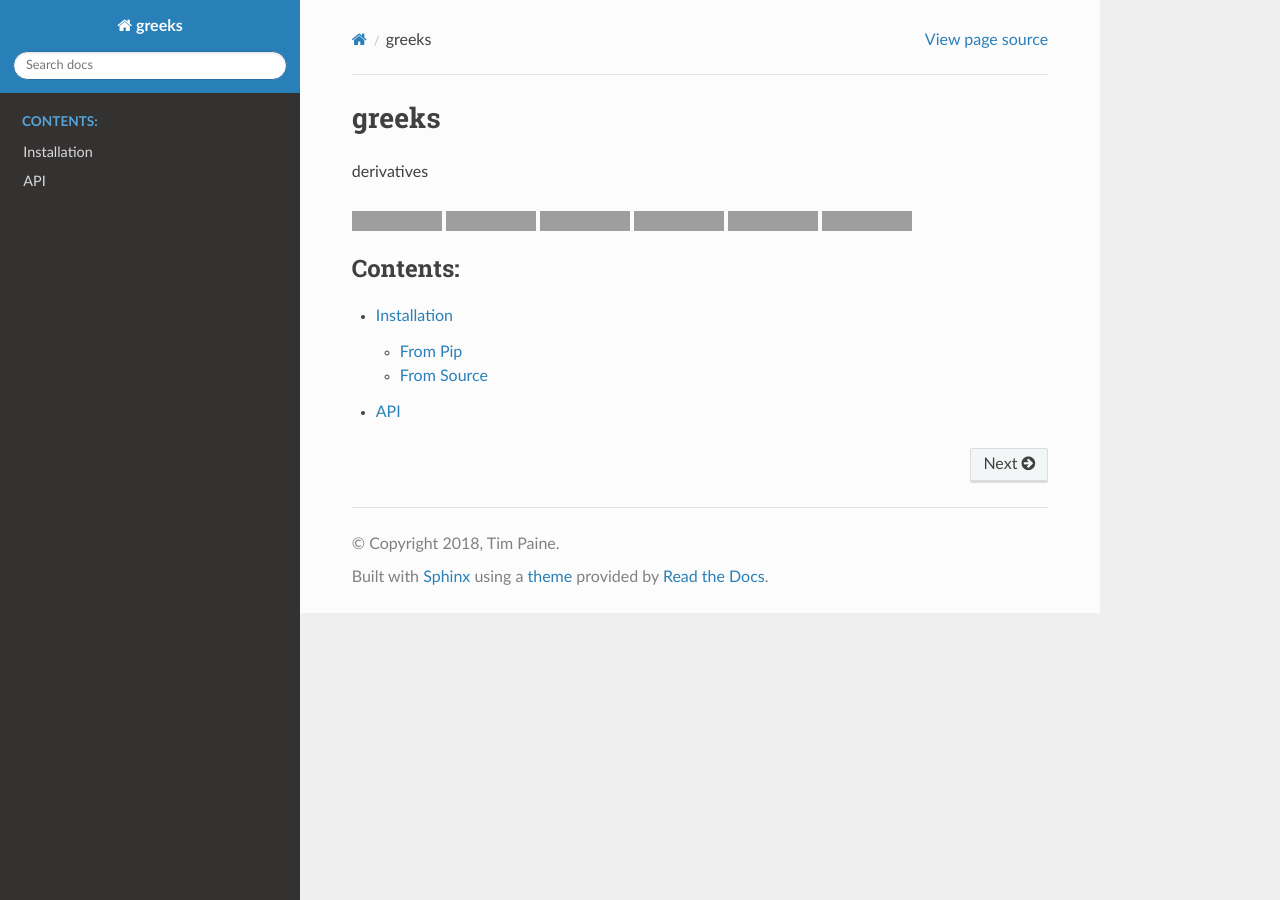
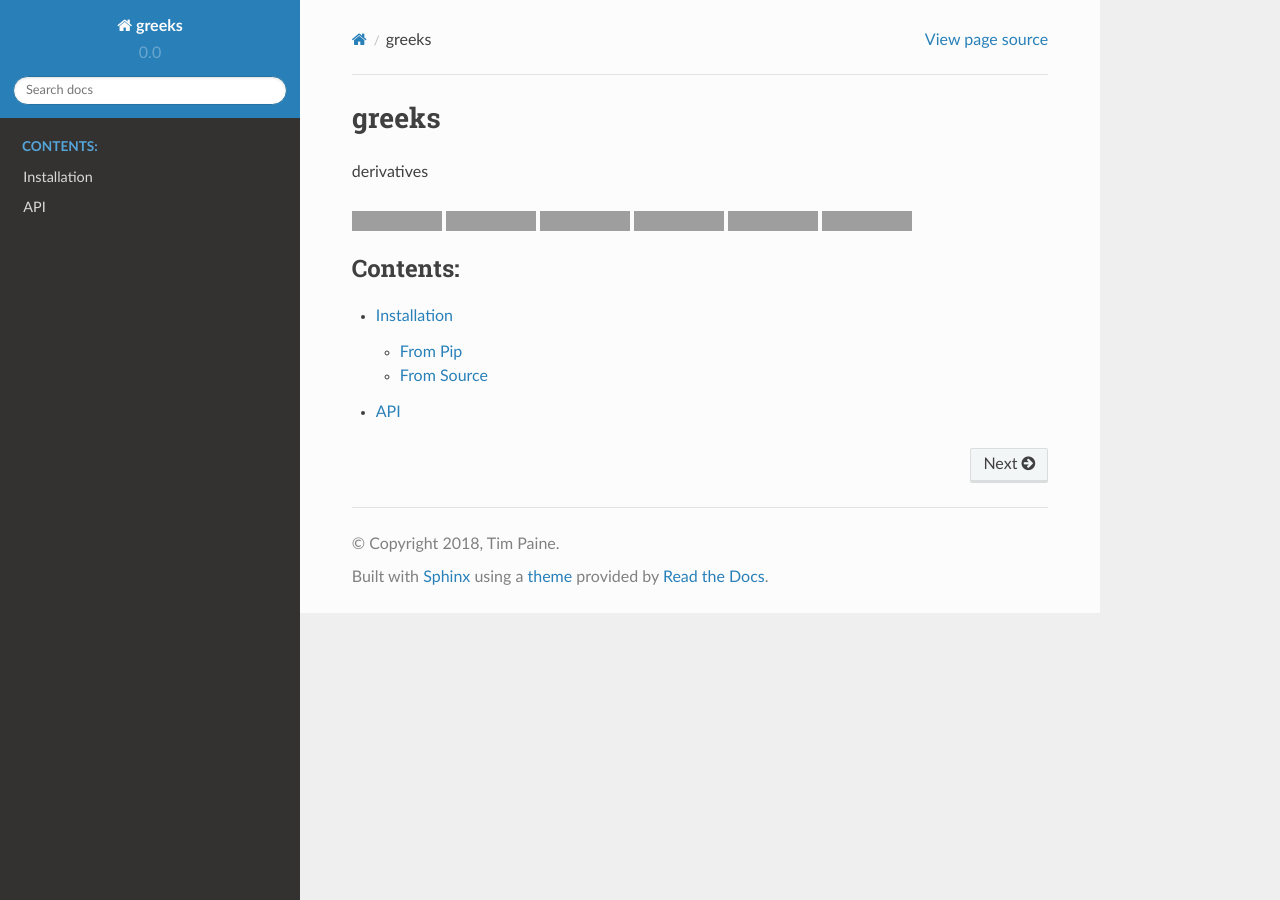
Before and after one commit to streamlet-dev/greeks, a Sphinx documentation site: the page built from docs/index.rst, in a window 1280 px wide. Built offline with Sphinx 7.4.7 and the Read the Docs theme 2.0.0, drawn with Linux system fonts in a browser that asks for light colours; pages that are not in the unit, such as notebooks, are missing from menus; grey boxes are pictures that could not be loaded.

Commit message:
fix docs

```diff
--- a/docs/conf.py
+++ b/docs/conf.py
@@ -57,7 +57,7 @@ author = 'Tim Paine'
 # |version| and |release|, also used in various other places throughout the
 # built documents.
 #
-_version_py = os.path.join('..', '..', 'greeks', '_version.py')
+_version_py = os.path.join('..', 'greeks', '_version.py')
 version_ns = {}
 
 with open(_version_py, mode='r') as version_file:
```
